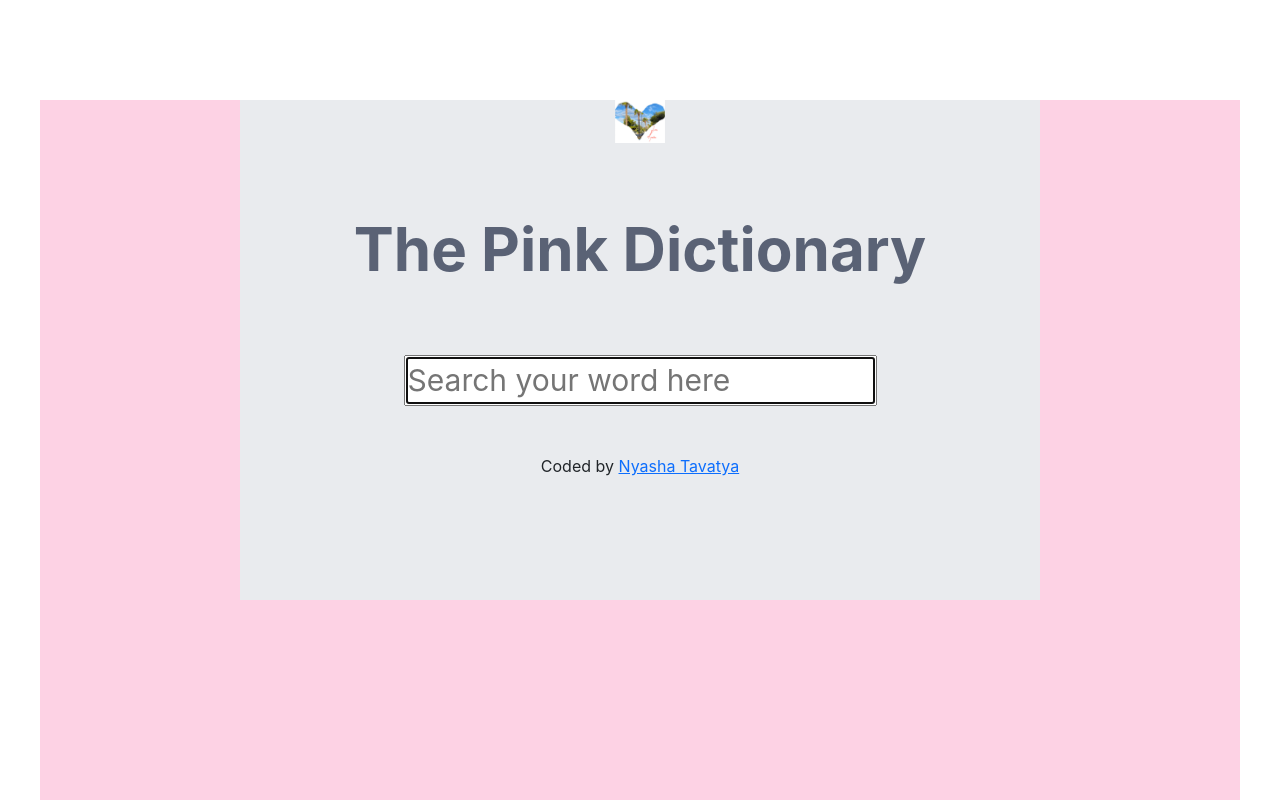
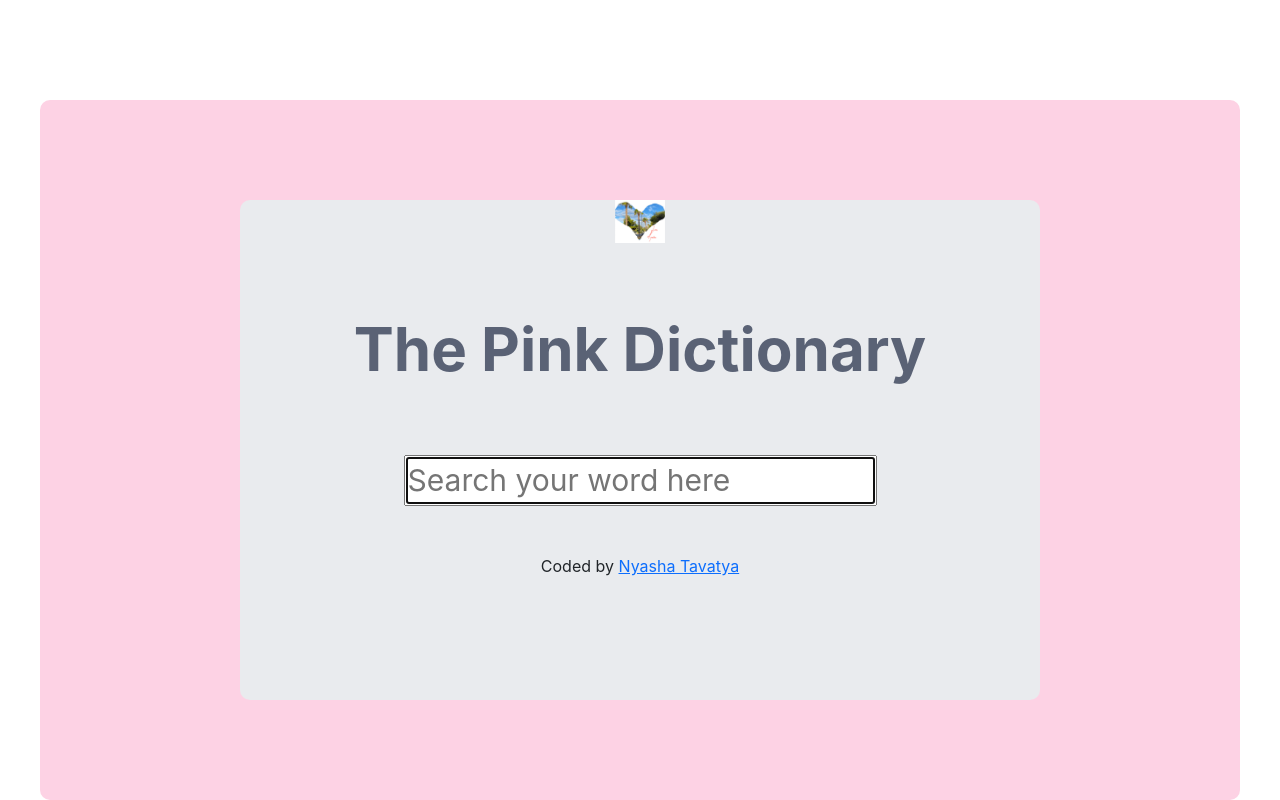
Before and after one commit to NyashaV/dictionary-project, a React (Create React App) app: page / in a window 1280 px wide. Built offline with nearby package versions, Linux system fonts and the light colour scheme.

Commit message:
Installed axios, intergrated API and made minor CSS adjustments

```diff
--- a/package.json
+++ b/package.json
@@ -6,9 +6,10 @@
     "@testing-library/jest-dom": "^5.17.0",
     "@testing-library/react": "^13.4.0",
     "@testing-library/user-event": "^13.5.0",
+    "axios": "^1.5.0",
     "react": "^18.2.0",
     "react-dom": "^18.2.0",
-    "react-scripts": "5.0.1",
+    "react-scripts": "^5.0.1",
     "web-vitals": "^2.1.4"
   },
   "scripts": {
@@ -34,5 +35,8 @@
       "last 1 firefox version",
       "last 1 safari version"
     ]
+  },
+  "devDependencies": {
+    "@babel/plugin-proposal-private-property-in-object": "^7.21.11"
   }
 }
--- a/src/App.css
+++ b/src/App.css
@@ -4,6 +4,7 @@
   height: 700px;
   background-color: #fdd2e4;
   margin-top: 100px;
+  border-radius: 10px;
 }
 
 .contrastContainer {
@@ -11,6 +12,9 @@
   max-width: 800px;
   height: 500px;
   background-color: #e9ebee;
+  border-radius: 10px;
+  position: relative;
+  top: 100px;
 }
 
 .App-header {
--- a/src/App.js
+++ b/src/App.js
@@ -7,7 +7,7 @@ export default function App() {
     <div className="App">
       <div className="container">
         {" "}
-        <div className="contrastContainer">
+        <div className="contrastContainer" style={{ width: "50rem" }}>
           <header className="App-header">
             <img src={logo} className="App-logo img-fluid" alt="logo" />
             <h1 className="text-center appName">The Pink Dictionary </h1>
@@ -20,6 +20,7 @@ export default function App() {
           <footer className="text-center mt-5">
             Coded by{" "}
             <a
+              rel="noreferrer"
               target="_blank"
               href="https://uk.linkedin.com/in/nyasha-tavatya-534581204?challengeId=AQFMzbsFVlvN7AAAAYqqAKP3pzKay_2chmRrHnq1NeqJLlT8kIewtEI4k60mMAuumrameH9TxAJh7W3_ttPqDOyJ4NKyGH8uog&submissionId=eef22730-8818-8617-f995-f69c30444701&challengeSource=AgEQ-0ZEpbRkzAAAAYqqAOqnDEr4Wr6sChiP-cHOeKNRtd_o6rEB4VRCQE8EE6I&challegeType=AgEgoTUluUzbLQAAAYqqAOqq9Claav6ahVaWwIBaZbt7TLl1J_9wfHs&memberId=AgFG0E2JyN6SIQAAAYqqAOqunUHN9vP7qEBvSLASXjMZYzQ&recognizeDevice=AgHRcuSmekVUMQAAAYqqAOqxC6TX4JwTlX3nHqxAkXYflArwlRAp"
             >
--- a/src/Dictionary.js
+++ b/src/Dictionary.js
@@ -1,11 +1,21 @@
 import React, { useState } from "react";
 import "./Dictionary.css";
+import axios from "axios";
 
 export default function Dictionary() {
   let [keyword, setKeyword] = useState("");
+
+  function handleResponse(response) {
+    console.log(response.data[0]);
+  }
+
   function search(event) {
     event.preventDefault();
     alert(`Searching for ${keyword}`);
+
+    let apiUrl = `https://api.dictionaryapi.dev/api/v2/entries/en/${keyword}`;
+    console.log(apiUrl);
+    axios.get(apiUrl).then(handleResponse);
   }
 
   function handleKeywordChange(event) {
```
Also changed, not shown: 1 other file (tests, documents, lock files or other folders).
